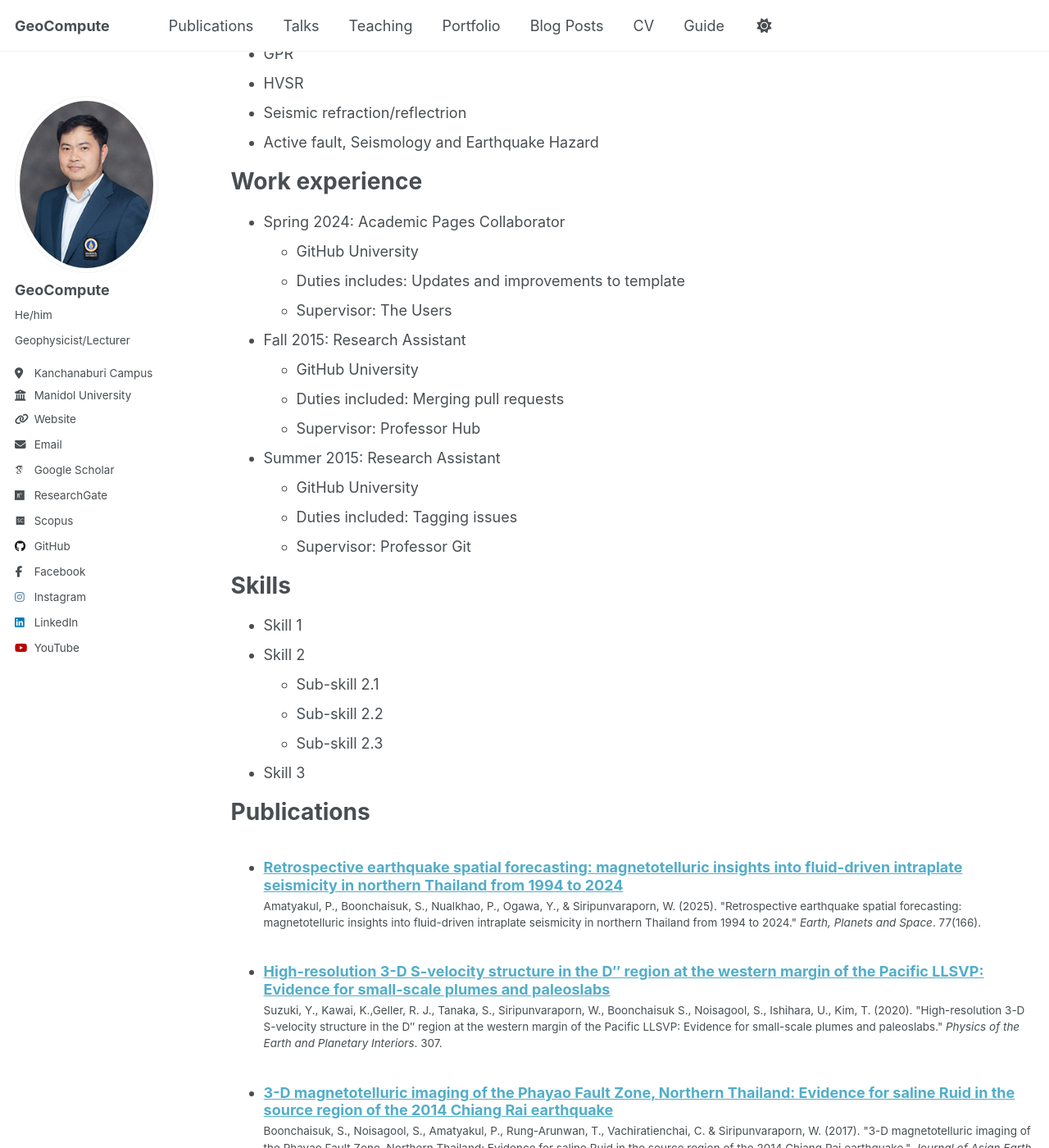
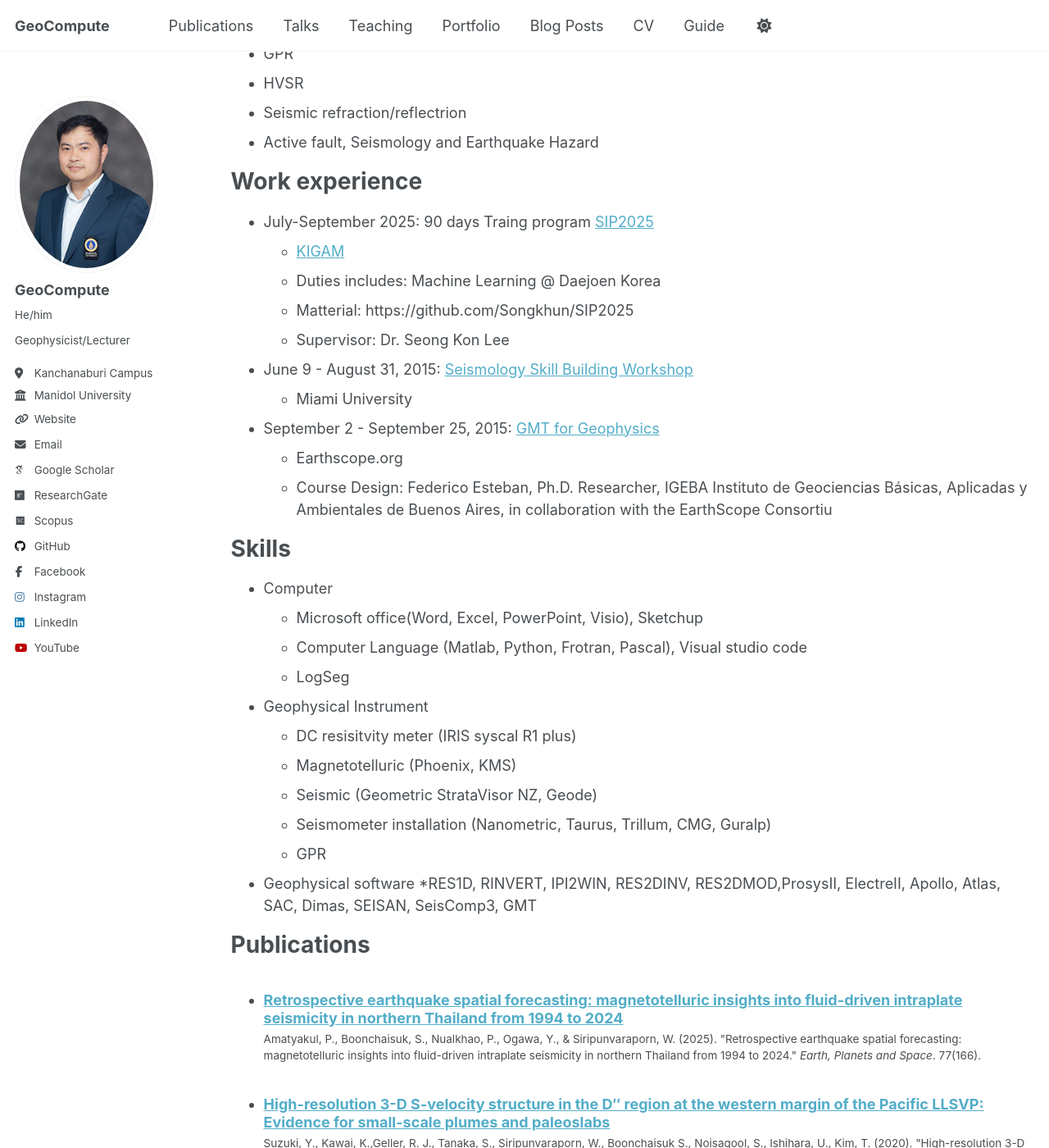
Before and after one commit to Songkhun/Songkhun.github.io, a Jekyll site: the page built from _pages/cv.md, in a window 1280 px wide and 1400 px high, scrolled down 454 px. Shown: the whole window at 82% size. Built offline with Jekyll 4.4.1, drawn with Linux system fonts in a browser that asks for light colours; some web fonts are replaced; a script that is not in the unit is left out.

Commit message:
Update cv.md

```diff
--- a/_pages/cv.md
+++ b/_pages/cv.md
@@ -28,29 +28,32 @@ Research Interests
 
 Work experience
 ======
-* Spring 2024: Academic Pages Collaborator
-  * GitHub University
-  * Duties includes: Updates and improvements to template
-  * Supervisor: The Users
+* July-September 2025: 90 days Traing program [SIP2025](https://sipkorea2025.kr)
+  * [KIGAM](https://www.kigam.re.kr)
+  * Duties includes: Machine Learning @ Daejoen Korea
+  * Matterial: https://github.com/Songkhun/SIP2025
+  * Supervisor: Dr. Seong Kon Lee
+* June 9 - August 31, 2015: [Seismology Skill Building Workshop](https://www.earthscope.org/event/2025-seismology-skill-building-workshop-ssbw/)
+  * Miami University
 
-* Fall 2015: Research Assistant
-  * GitHub University
-  * Duties included: Merging pull requests
-  * Supervisor: Professor Hub
-
-* Summer 2015: Research Assistant
-  * GitHub University
-  * Duties included: Tagging issues
-  * Supervisor: Professor Git
+* September 2 - September 25, 2015: [GMT for Geophysics](https://www.earthscope.org/event/2025-technical-short-course-introduction-to-generic-mapping-tool-gmt-for-geophysics/)
+  * Earthscope.org
+  * Course Design: Federico Esteban, Ph.D. Researcher, IGEBA Instituto de Geociencias Básicas, Aplicadas y Ambientales de Buenos Aires, in collaboration with the EarthScope Consortiu
 
 Skills
 ======
-* Skill 1
-* Skill 2
-  * Sub-skill 2.1
-  * Sub-skill 2.2
-  * Sub-skill 2.3
-* Skill 3
+* Computer
+  * Microsoft office(Word, Excel, PowerPoint, Visio), Sketchup
+  * Computer Language (Matlab, Python, Frotran, Pascal), Visual studio code
+  * LogSeg
+* Geophysical Instrument
+  * DC resisitvity meter (IRIS syscal R1 plus)
+  * Magnetotelluric (Phoenix, KMS)
+  * Seismic (Geometric StrataVisor NZ, Geode)
+  * Seismometer installation (Nanometric, Taurus, Trillum, CMG, Guralp)
+  * GPR
+* Geophysical software
+  *RES1D, RINVERT, IPI2WIN, RES2DINV, RES2DMOD,ProsysII, ElectreII, Apollo, Atlas, SAC, Dimas, SEISAN, SeisComp3, GMT
 
 Publications
 ======
```
